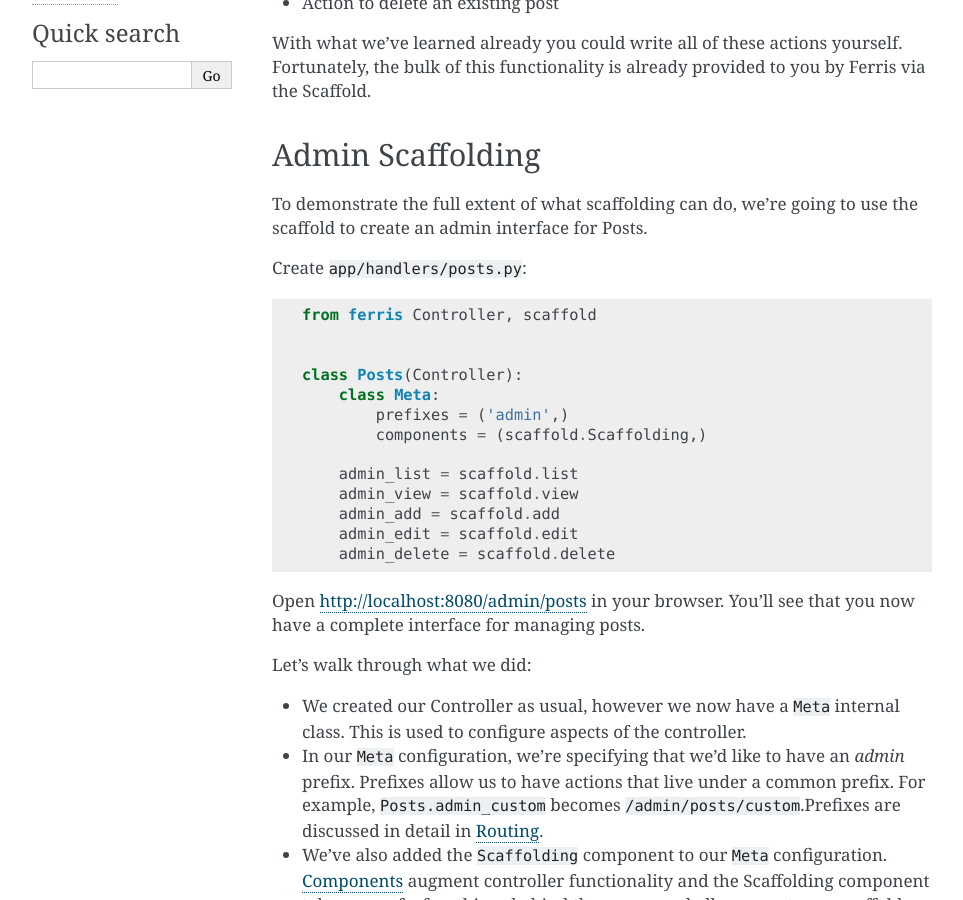
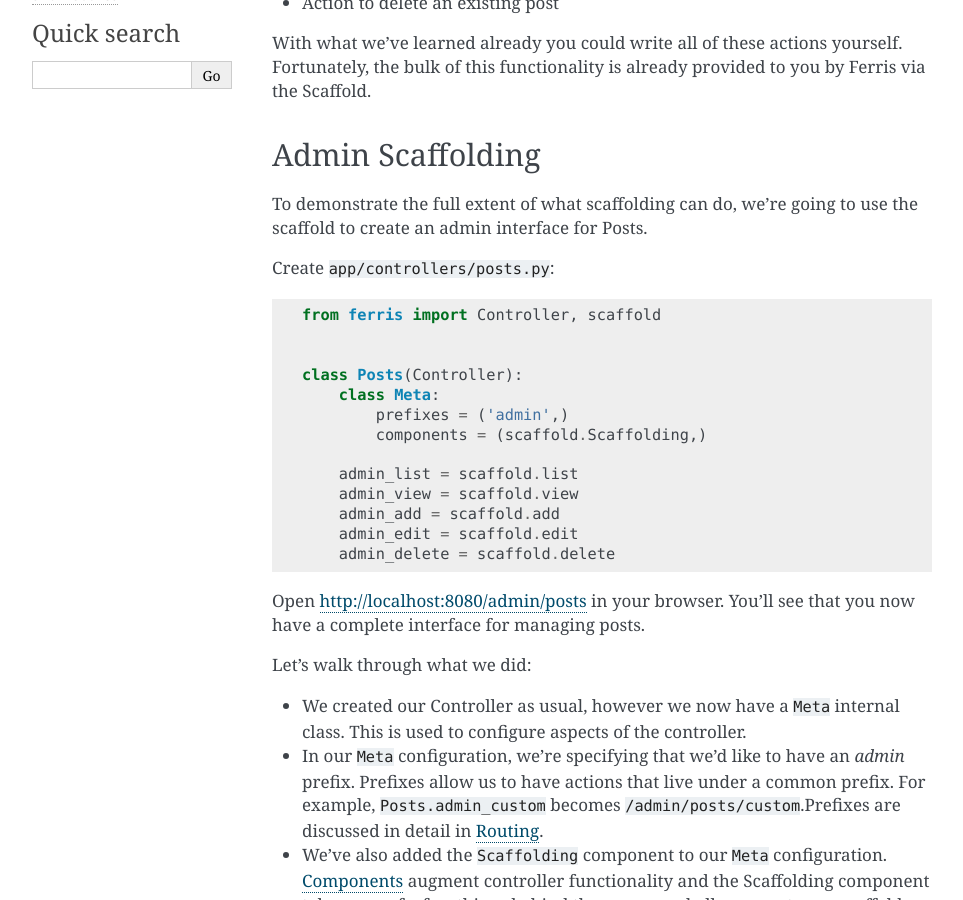
Before and after one commit to yowmamasita/Ferris2, a Sphinx documentation site: the page built from docs/tutorial/4_scaffolding.rst, in a window 1280 px wide and 900 px high, scrolled down 313 px. Shown: the whole window, without its empty margins (148-1111 px from the left). Built offline with Sphinx 7.4.7, drawn with Linux system fonts in a browser that asks for light colours.

Commit message:
sample code minor fix

```diff
--- a/docs/tutorial/4_scaffolding.rst
+++ b/docs/tutorial/4_scaffolding.rst
@@ -21,9 +21,9 @@ Admin Scaffolding
 
 To demonstrate the full extent of what scaffolding can do, we're going to use the scaffold to create an admin interface for Posts.
 
-Create ``app/handlers/posts.py``::
+Create ``app/controllers/posts.py``::
 
-    from ferris Controller, scaffold
+    from ferris import Controller, scaffold
 
 
     class Posts(Controller):
```
